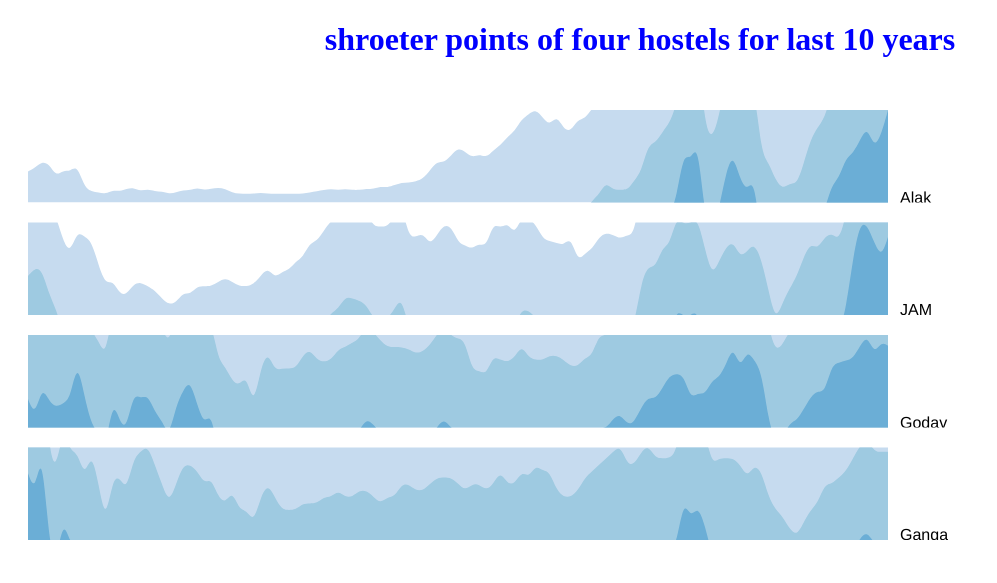
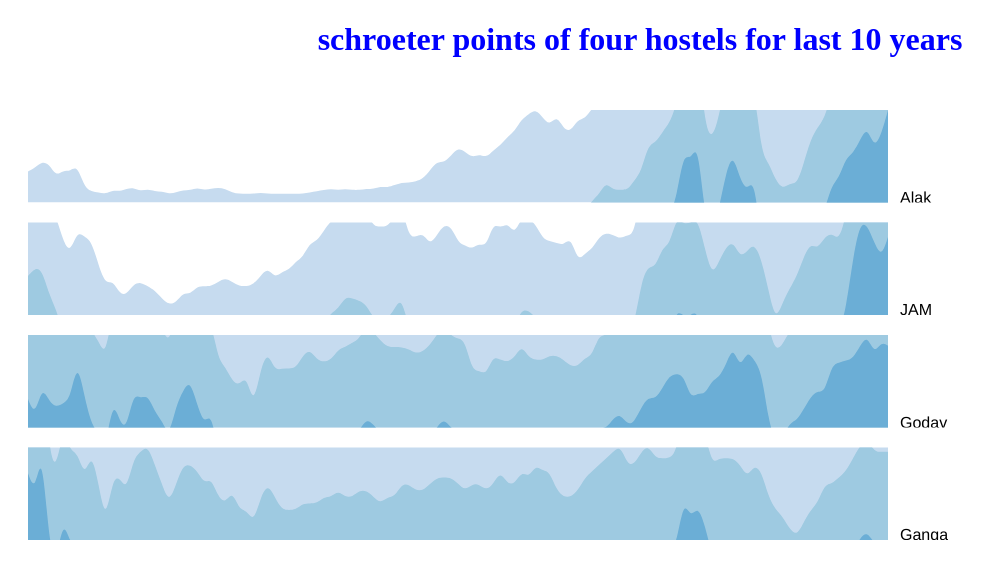
Before and after one commit to prakyath/d3.js, a plain HTML site: page mine.html in a window 1280 px wide. Shown: the whole page, without its empty margins (0-997 px from the left). Drawn offline with nearby package versions, Linux system fonts and the light colour scheme.

Commit message:
second commit

```diff
--- a/mine.html
+++ b/mine.html
@@ -19,7 +19,7 @@ text-align: center;
 }
 </style>
 <body>
-<h1>shroeter points of four hostels for last 10 years</h1>
+<h1>schroeter points of four hostels for last 10 years</h1>
 <script src="http://d3js.org/d3.v3.min.js"></script>
 <script>
 
```
